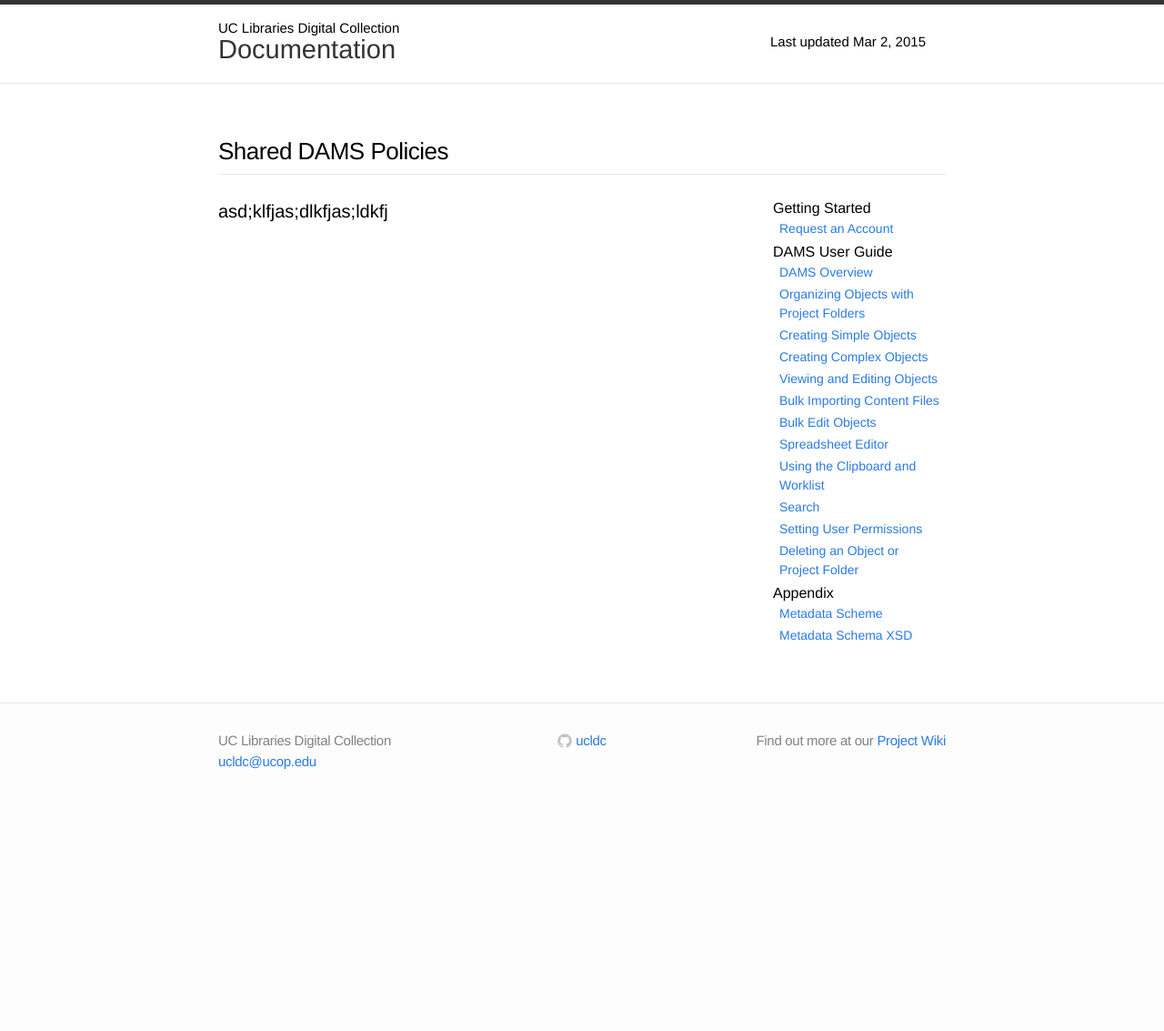
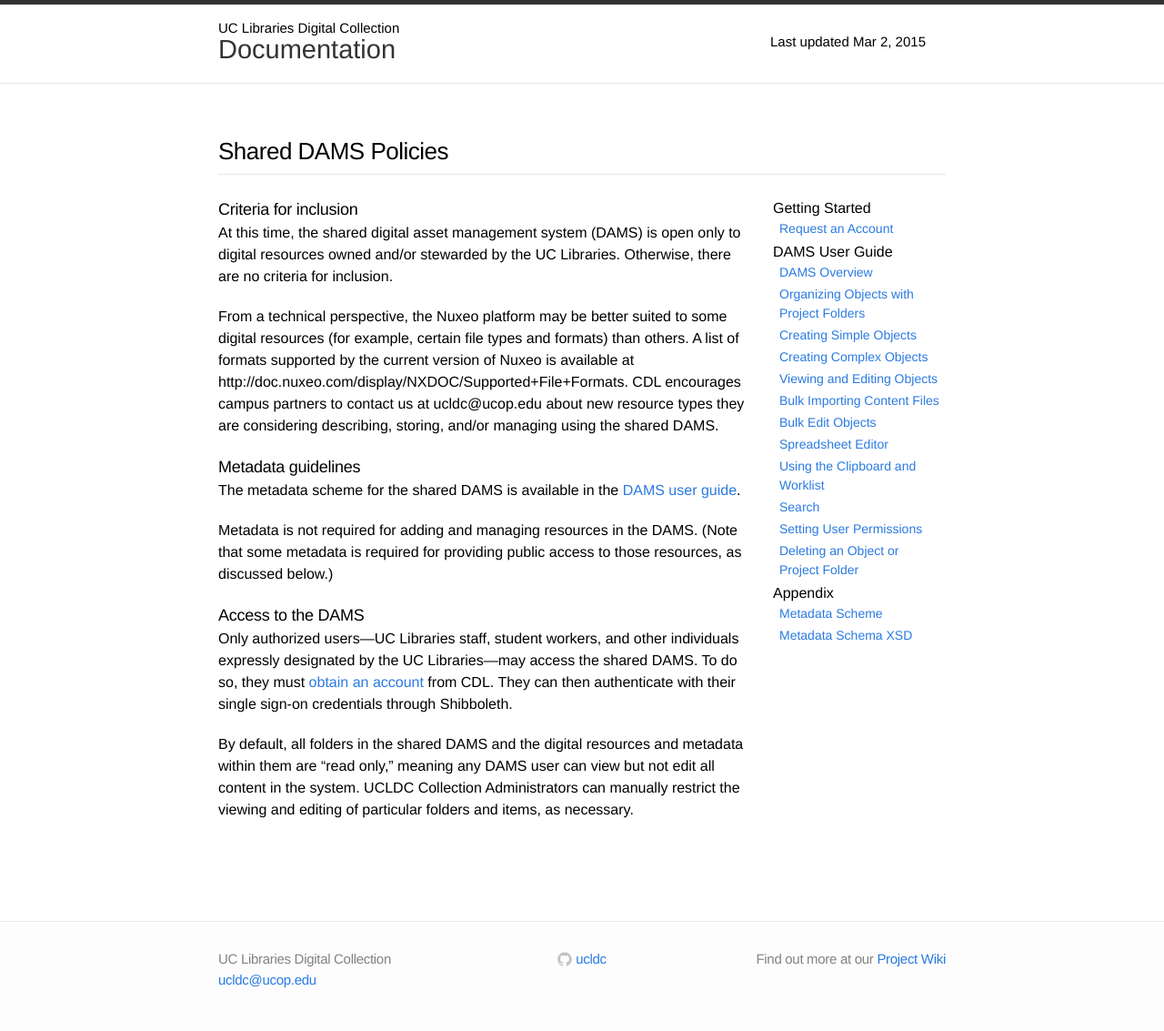
Before and after one commit to ucldc/ucldc-docs, a Jekyll site: the page built from docs/dams-policies.md, in a window 1280 px wide. Shown: the whole page at 91% size. Built offline with Jekyll 4.4.1, drawn with Linux system fonts in a browser that asks for light colours; nearby versions of some CDN libraries; before the commit the page ends 900 px from its top, so only the background shows below that.

Commit message:
Update dams-policies.md

```diff
--- a/docs/dams-policies.md
+++ b/docs/dams-policies.md
@@ -4,5 +4,17 @@ title: Shared DAMS Policies
 permalink: /docs/dams-policies/
 ---
 
+###Criteria for inclusion
+At this time, the shared digital asset management system (DAMS) is open only to digital resources owned and/or stewarded by the UC Libraries. Otherwise, there are no criteria for inclusion.
 
-##asd;klfjas;dlkfjas;ldkfj
+From a technical perspective, the Nuxeo platform may be better suited to some digital resources (for example, certain file types and formats) than others. A list of formats supported by the current version of Nuxeo is available at http://doc.nuxeo.com/display/NXDOC/Supported+File+Formats. CDL encourages campus partners to contact us at ucldc@ucop.edu about new resource types they are considering describing, storing, and/or managing using the shared DAMS.
+
+###Metadata guidelines
+The metadata scheme for the shared DAMS is available in the [DAMS user guide](../dams/metadata-model/).
+
+Metadata is not required for adding and managing resources in the DAMS. (Note that some metadata is required for providing public access to those resources, as discussed below.)
+
+###Access to the DAMS
+Only authorized users—UC Libraries staff, student workers, and other individuals expressly designated by the UC Libraries—may access the shared DAMS. To do so, they must [obtain an account](../create-account) from CDL. They can then authenticate with their single sign-on credentials through Shibboleth.
+
+By default, all folders in the shared DAMS and the digital resources and metadata within them are “read only,” meaning any DAMS user can view but not edit all content in the system. UCLDC Collection Administrators can manually restrict the viewing and editing of particular folders and items, as necessary.
```
